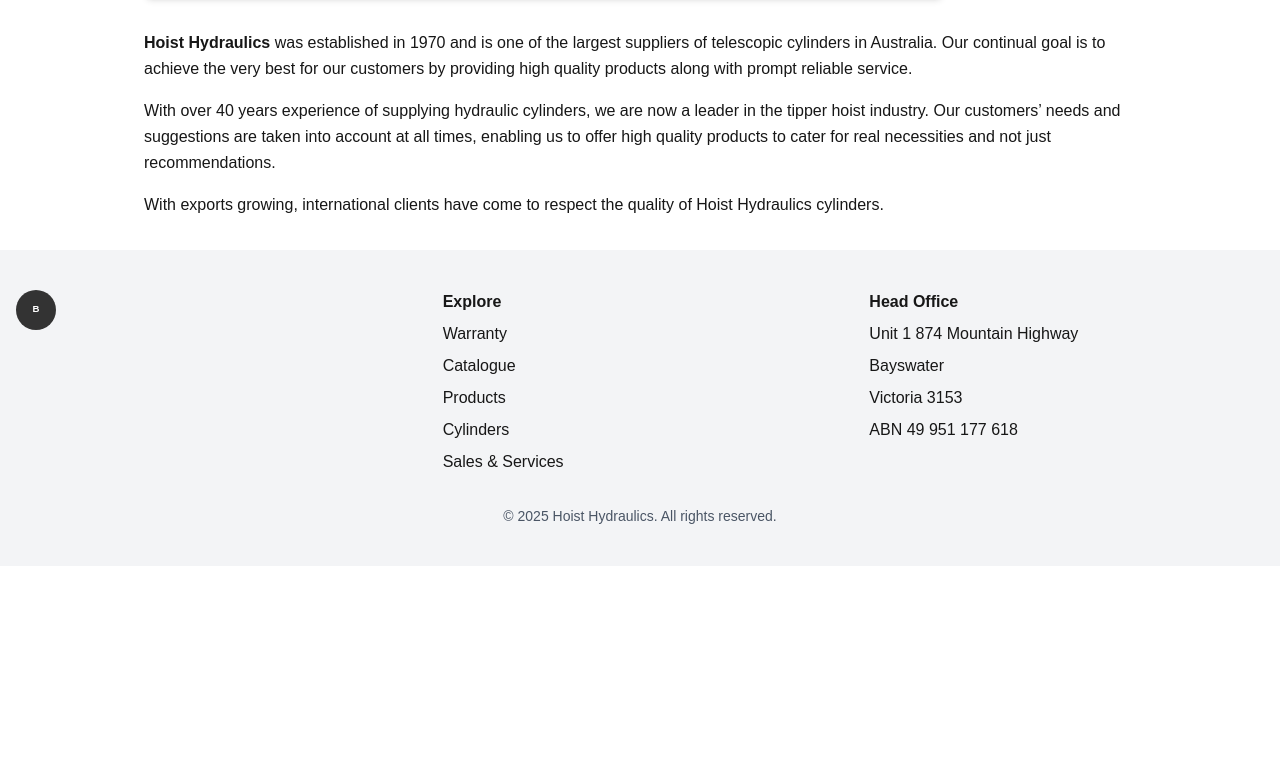
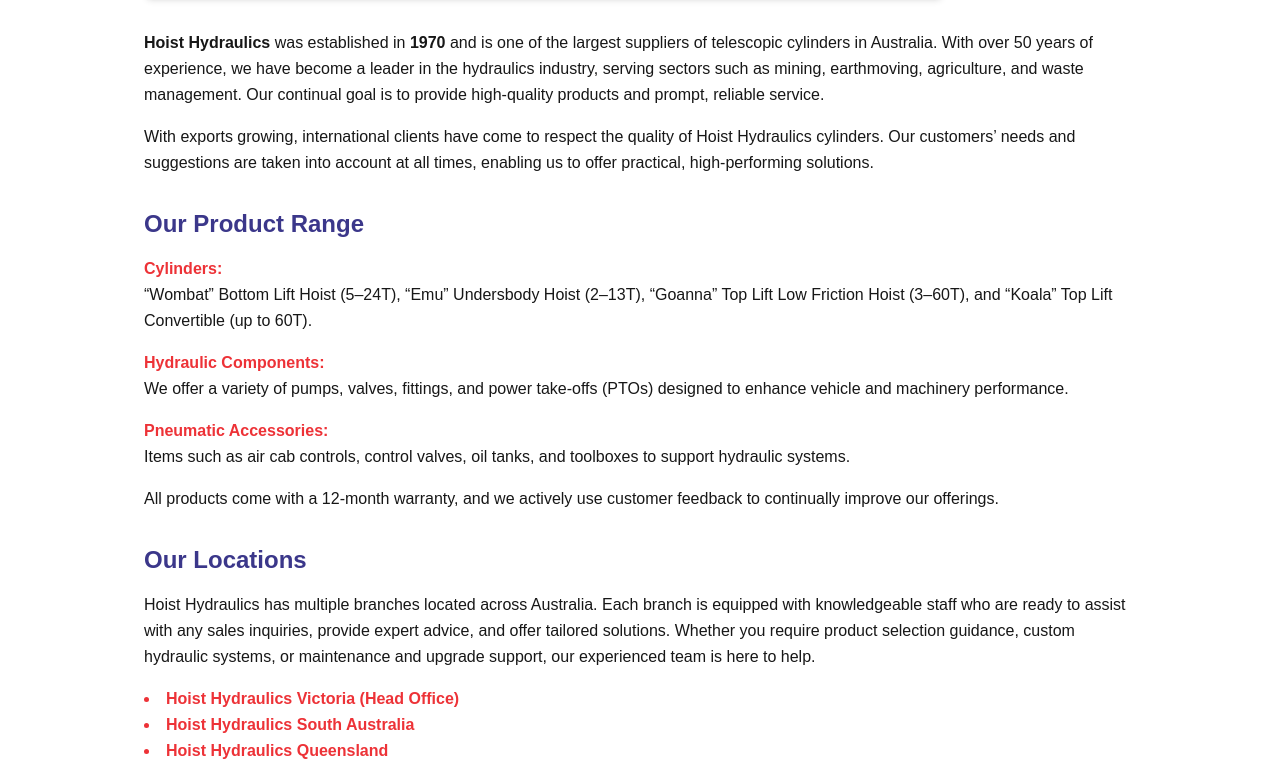
Before and after one commit to Alex57689/hoistv2, a Next.js app: page /company-profile in a window 1280 px wide. Shown: the part 556-1320 px from the top of the page. Before the commit the page ends 1122 px from the top, so only its background shows below. Built offline with nearby package versions, Linux system fonts and the light colour scheme.

Commit message:
add info to company page and style

```diff
--- a/src/app/company-profile/page.tsx
+++ b/src/app/company-profile/page.tsx
@@ -1,10 +1,12 @@
-import { FC } from 'react'
-import Image from 'next/image'
-
+import { FC } from "react";
+import Image from "next/image";
+import Link from "next/link";
 const Company: FC = () => {
   return (
     <main className="max-w-5xl mx-auto px-4 py-8">
-      <h1 className="text-3xl font-bold mb-6">Commitment to the Industry</h1>
+      <h1 className="text-3xl text-primary font-bold mb-6">
+        Commitment to the Industry
+      </h1>
 
       <div className="mb-8">
         <Image
@@ -18,24 +20,80 @@ const Company: FC = () => {
 
       <div className="space-y-4 leading-relaxed">
         <p>
-          <strong>Hoist Hydraulics</strong> was established in 1970 and is one of the largest
-          suppliers of telescopic cylinders in Australia. Our continual goal is to achieve
-          the very best for our customers by providing high quality products along with
-          prompt reliable service.
+          <strong>Hoist Hydraulics</strong> was established in{" "}
+          <strong>1970</strong> and is one of the largest suppliers of
+          telescopic cylinders in Australia. With over 50 years of experience,
+          we have become a leader in the hydraulics industry, serving sectors
+          such as mining, earthmoving, agriculture, and waste management. Our
+          continual goal is to provide high-quality products and prompt,
+          reliable service.
         </p>
+
         <p>
-          With over 40 years experience of supplying hydraulic cylinders, we are now a leader
-          in the tipper hoist industry. Our customers’ needs and suggestions are taken into
-          account at all times, enabling us to offer high quality products to cater for
-          real necessities and not just recommendations.
+          With exports growing, international clients have come to respect the
+          quality of Hoist Hydraulics cylinders. Our customers’ needs and
+          suggestions are taken into account at all times, enabling us to offer
+          practical, high-performing solutions.
         </p>
+
+        <h2 className="text-2xl font-semibold mt-8 text-primary">
+          Our Product Range
+        </h2>
+
         <p>
-          With exports growing, international clients have come to respect the quality of
-          Hoist Hydraulics cylinders.
+          <strong className="text-secondary">Cylinders:</strong>
+          <br />
+          “Wombat” Bottom Lift Hoist (5–24T), “Emu” Undersbody Hoist (2–13T),
+          “Goanna” Top Lift Low Friction Hoist (3–60T), and “Koala” Top Lift
+          Convertible (up to 60T).
         </p>
+
+        <p>
+          <strong className="text-secondary">Hydraulic Components:</strong>
+          <br />
+          We offer a variety of pumps, valves, fittings, and power take-offs
+          (PTOs) designed to enhance vehicle and machinery performance.
+        </p>
+
+        <p>
+          <strong className="text-secondary">Pneumatic Accessories:</strong>
+          <br />
+          Items such as air cab controls, control valves, oil tanks, and
+          toolboxes to support hydraulic systems.
+        </p>
+
+        <p>
+          All products come with a 12-month warranty, and we actively use
+          customer feedback to continually improve our offerings.
+        </p>
+
+        <h2 className="text-2xl font-semibold mt-8 text-primary">
+          Our Locations
+        </h2>
+
+        <p>
+          Hoist Hydraulics has multiple branches located across Australia. Each
+          branch is equipped with knowledgeable staff who are ready to assist
+          with any sales inquiries, provide expert advice, and offer tailored
+          solutions. Whether you require product selection guidance, custom
+          hydraulic systems, or maintenance and upgrade support, our experienced
+          team is here to help.
+        </p>
+
+        <ul className="list-disc list-inside mt-4">
+          <li className="text-secondary font-semibold hover:underline cursor-pointer">
+            <Link href="/sales-service#victoria">Hoist Hydraulics Victoria (Head Office)</Link>
+          </li>
+          <li className="text-secondary font-semibold hover:underline cursor-pointer">
+            <Link href="/sales-service#southaustralia">Hoist Hydraulics South Australia</Link>
+          </li>
+          <li className="text-secondary font-semibold hover:underline cursor-pointer">
+            <Link href="/sales-service#queensland">Hoist Hydraulics Queensland</Link>
+          </li>
+        </ul>
       </div>
     </main>
-  )
-}
+  );
+};
 
-export default Company
+export default Company;
--- a/src/components/branches/Branches.tsx
+++ b/src/components/branches/Branches.tsx
@@ -3,7 +3,7 @@ import React from "react";
 const Branches: React.FC = () => {
   return (
     <div className="flex flex-col gap-10">
-      <section className="flex flex-col md:flex-row justify-between items-start md:items-center">
+      <section id="victoria" className="flex flex-col md:flex-row justify-between items-start md:items-center">
         <div className="flex-1 md: mb-10">
           <div className="mb-10">
             <h2 className="text-4xl text-primary font-bold mb-2">Victoria</h2>
@@ -34,7 +34,7 @@ const Branches: React.FC = () => {
         </div>
       </section>
       <hr className="border-secondary" />
-      <section className="flex flex-col md:flex-row justify-between items-start md:items-center">
+      <section id="southaustralia" className="flex flex-col md:flex-row justify-between items-start md:items-center">
         <div className="flex-1 md: mb-10">
           <div className="mb-10">
             <h2 className="text-4xl text-primary font-bold mb-2">South Australia</h2>
@@ -64,7 +64,7 @@ const Branches: React.FC = () => {
         </div>
       </section>
       <hr className="border-secondary" />
-      <section className="flex flex-col md:flex-row justify-between items-start md:items-center">
+      <section id="queensland" className="flex flex-col md:flex-row justify-between items-start md:items-center">
         <div className="flex-1 md: mb-10">
           <div className="mb-10">
             <h2 className="text-4xl text-primary font-bold mb-2">Queensland</h2>
```
